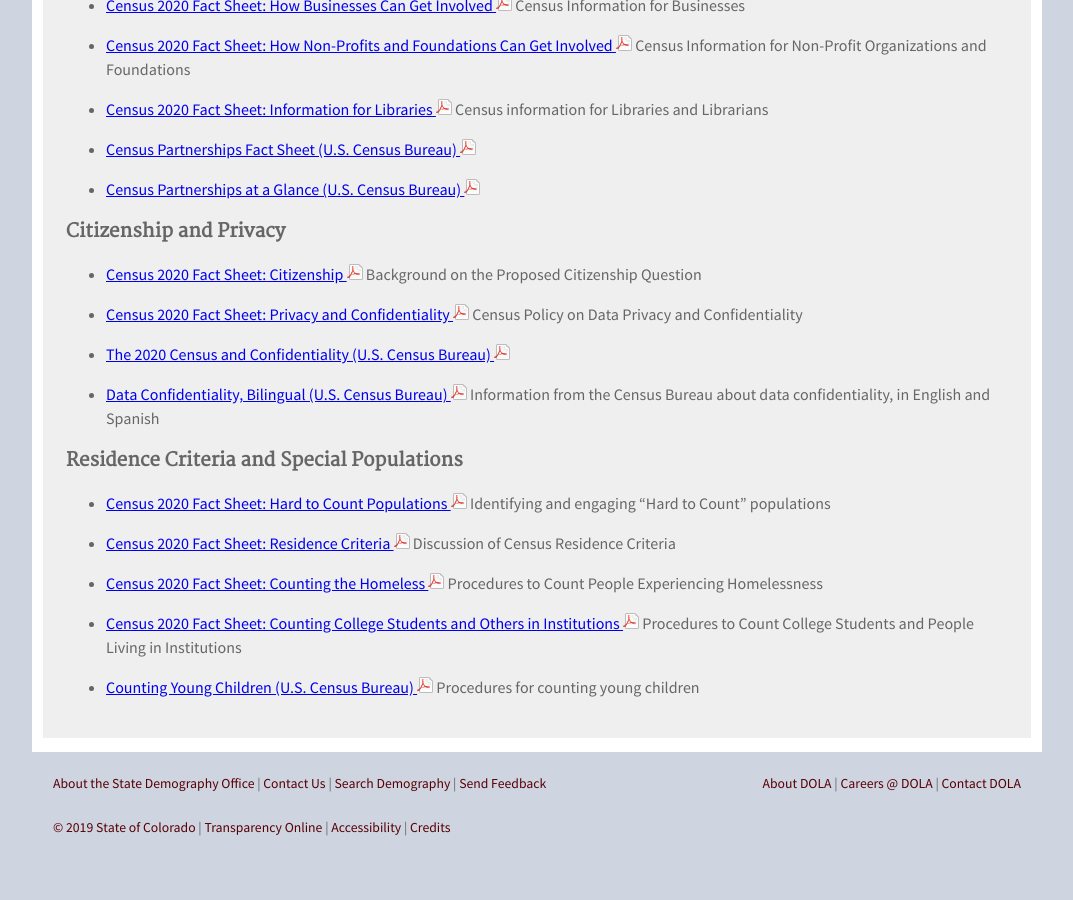
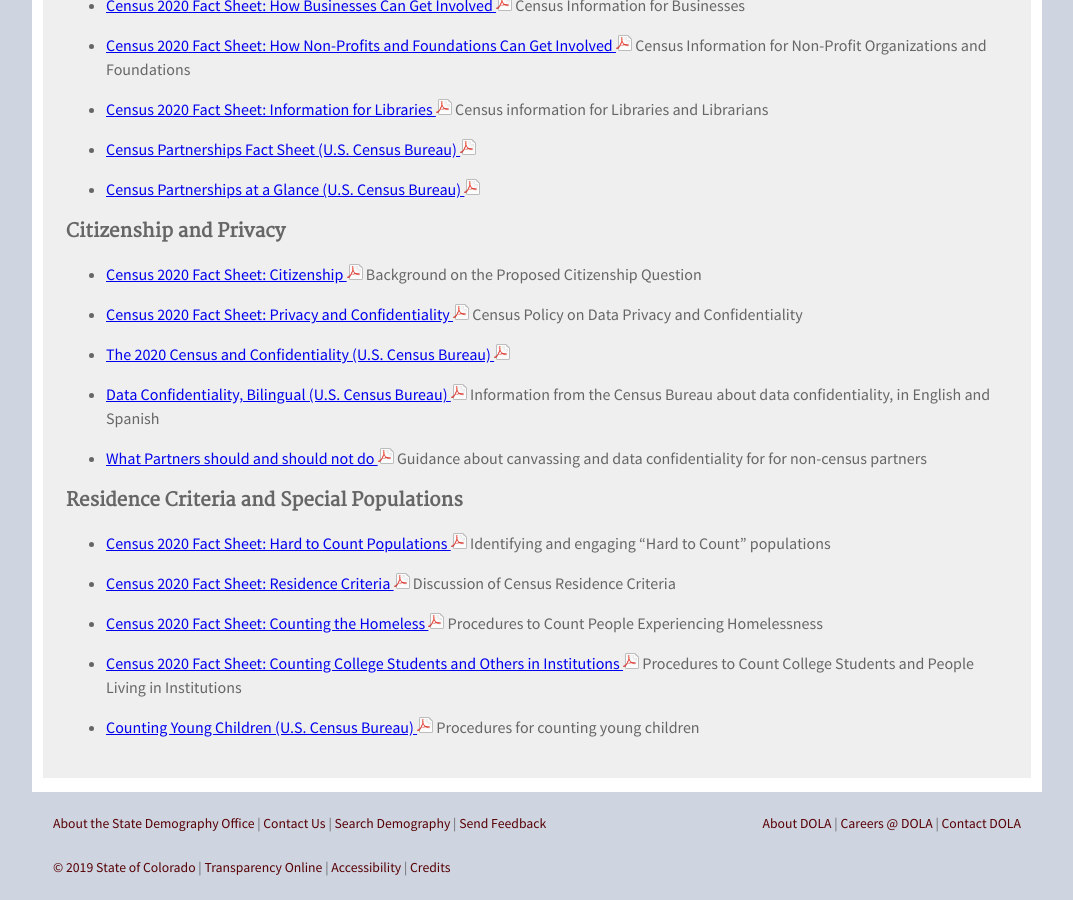
Before and after one commit to TBleess/Website_New, a Jekyll site: the page built from pages/5_CensusACS/2020-factsheets.md, in a window 1280 px wide and 900 px high, scrolled down 828 px. Shown: the whole window, without its empty margins (103-1176 px from the left). Built offline with Jekyll 4.4.1, drawn with Linux system fonts in a browser that asks for light colours; before the commit the page ends 1688 px from its top, so only the background shows below that.

Commit message:
Update 2020-factsheets.md

```diff
--- a/pages/5_CensusACS/2020-factsheets.md
+++ b/pages/5_CensusACS/2020-factsheets.md
@@ -47,6 +47,8 @@
 
 * [Data Confidentiality, Bilingual (U.S. Census Bureau) ![pdf](/images/page_white_acrobat.png 'download pdf file')](https://drive.google.com/open?id=1kJBs7JmmuV80T-XakFRl98ohND7qYN6L) Information from the Census Bureau about data confidentiality, in English and Spanish
 
+* [What Partners should and should not do ![pdf](/images/page_white_acrobat.png 'download pdf file')](https://drive.google.com/open?id=1zAJ4Kbx32i71BIg2atgFFzwHxQlW_zo4) Guidance about canvassing and data confidentiality for for non-census partners
+
 
 ### Residence Criteria and Special Populations
 
```
